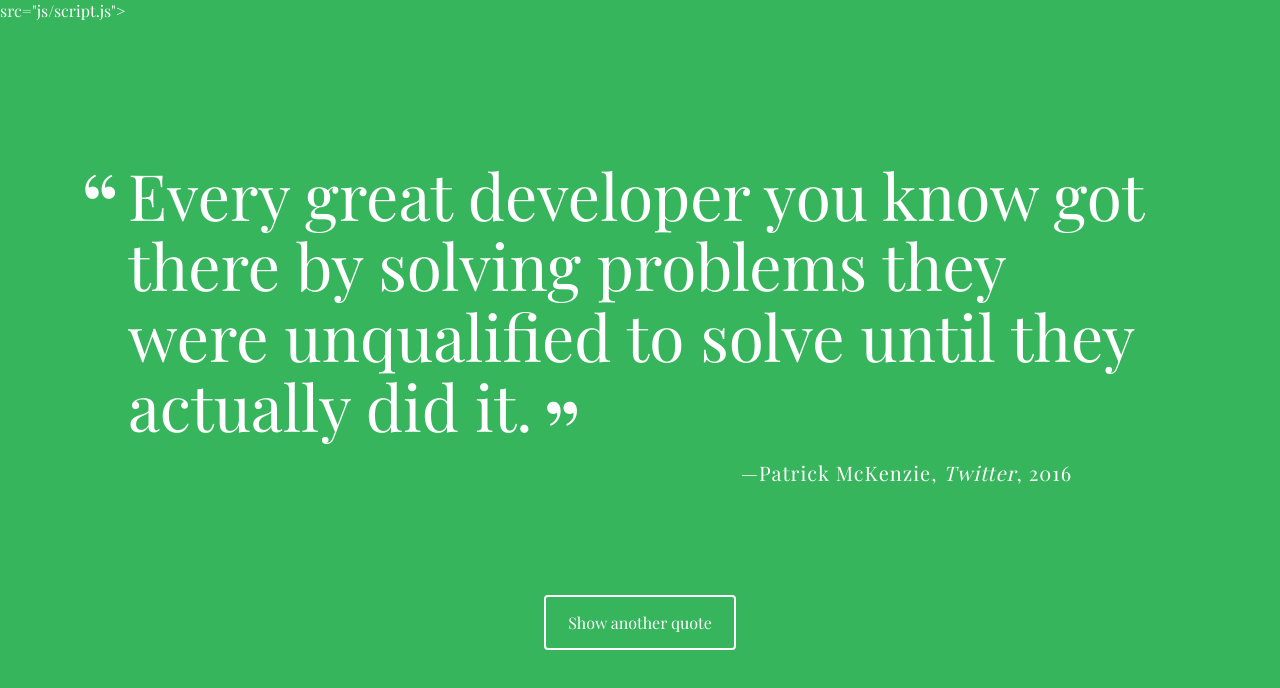
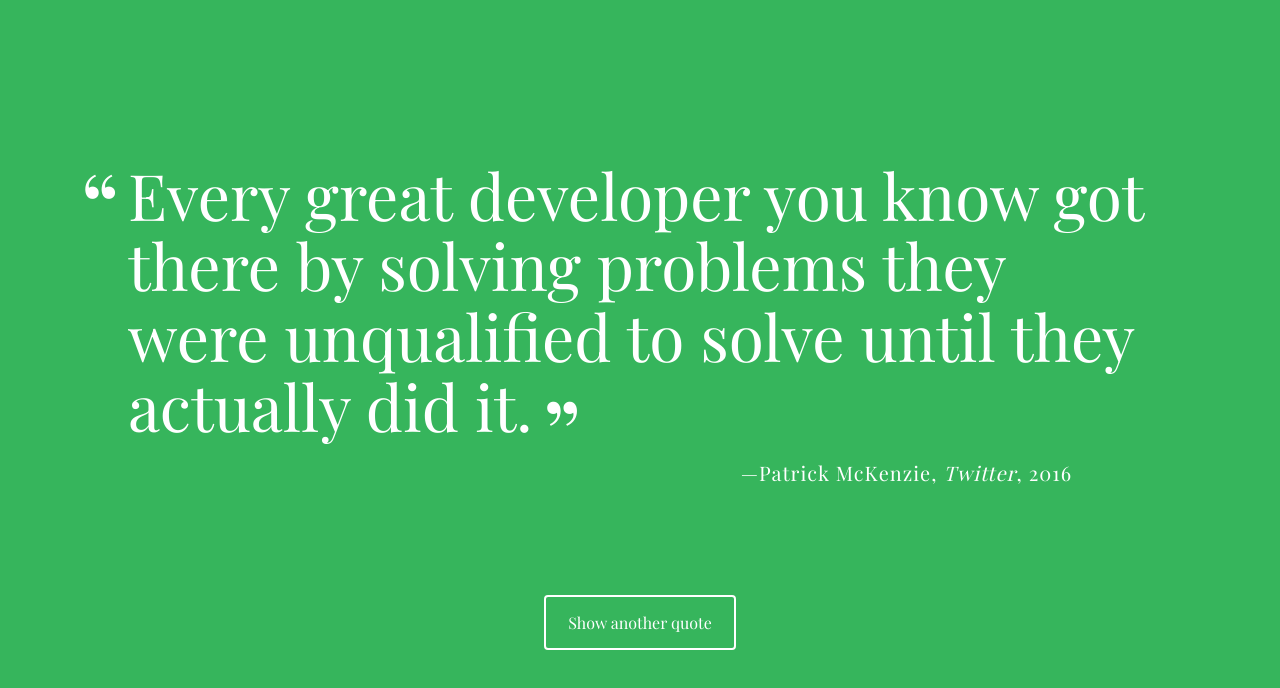
Before and after one commit to NathanielASkinner/RandomQuoteGen, a plain HTML site: page Random Quote Starter Files/index.html in a window 1280 px wide. Drawn offline with nearby package versions, Linux system fonts and the light colour scheme; a web font is replaced by a local one.

Commit message:
Update index.html

```diff
--- a/Random Quote Starter Files/index.html
+++ b/Random Quote Starter Files/index.html
@@ -14,7 +14,7 @@
       <p class="source">Patrick McKenzie<span class="citation">Twitter</span><span class="year">2016</span></p>
     </div>
     <button id="loadQuote">Show another quote</button>
-  </div> src="js/script.js"></script>
+  </div>
   <script src="js/script.js"></script>
 </body>
 </html>
```
